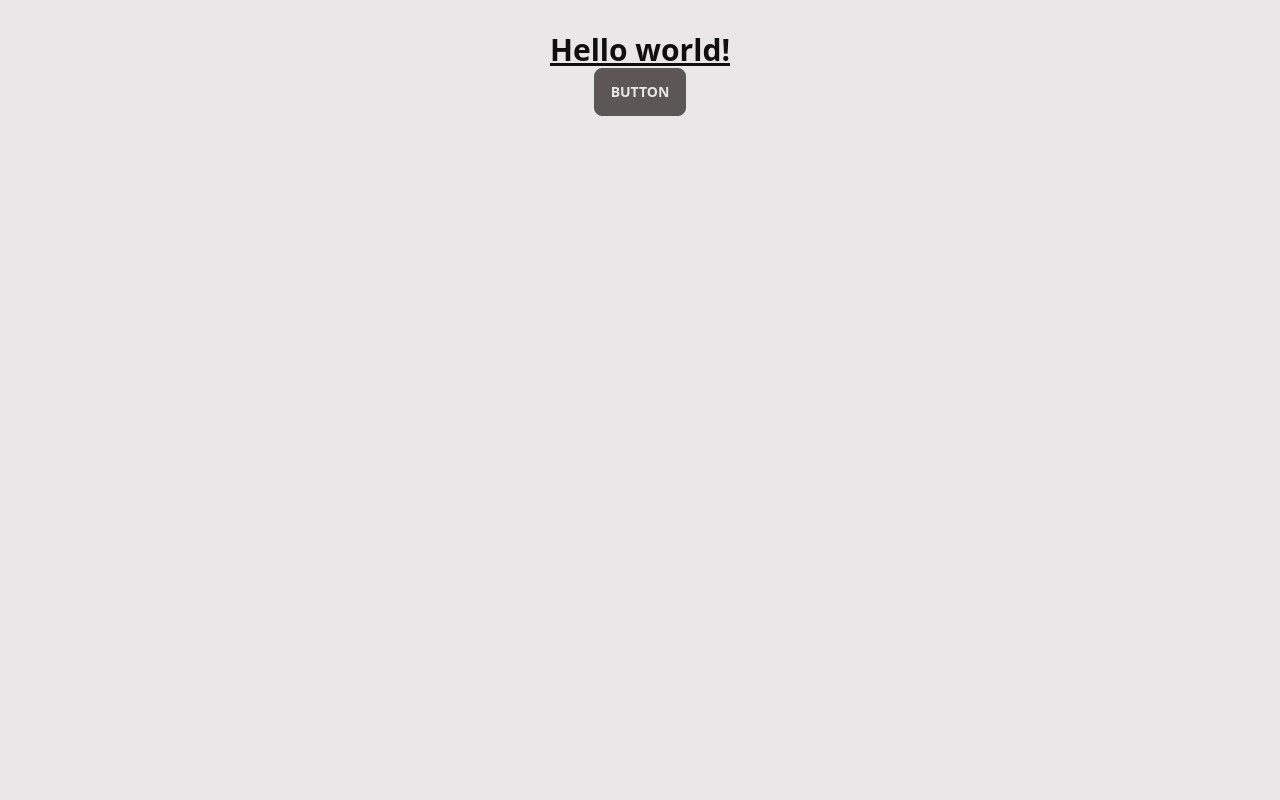
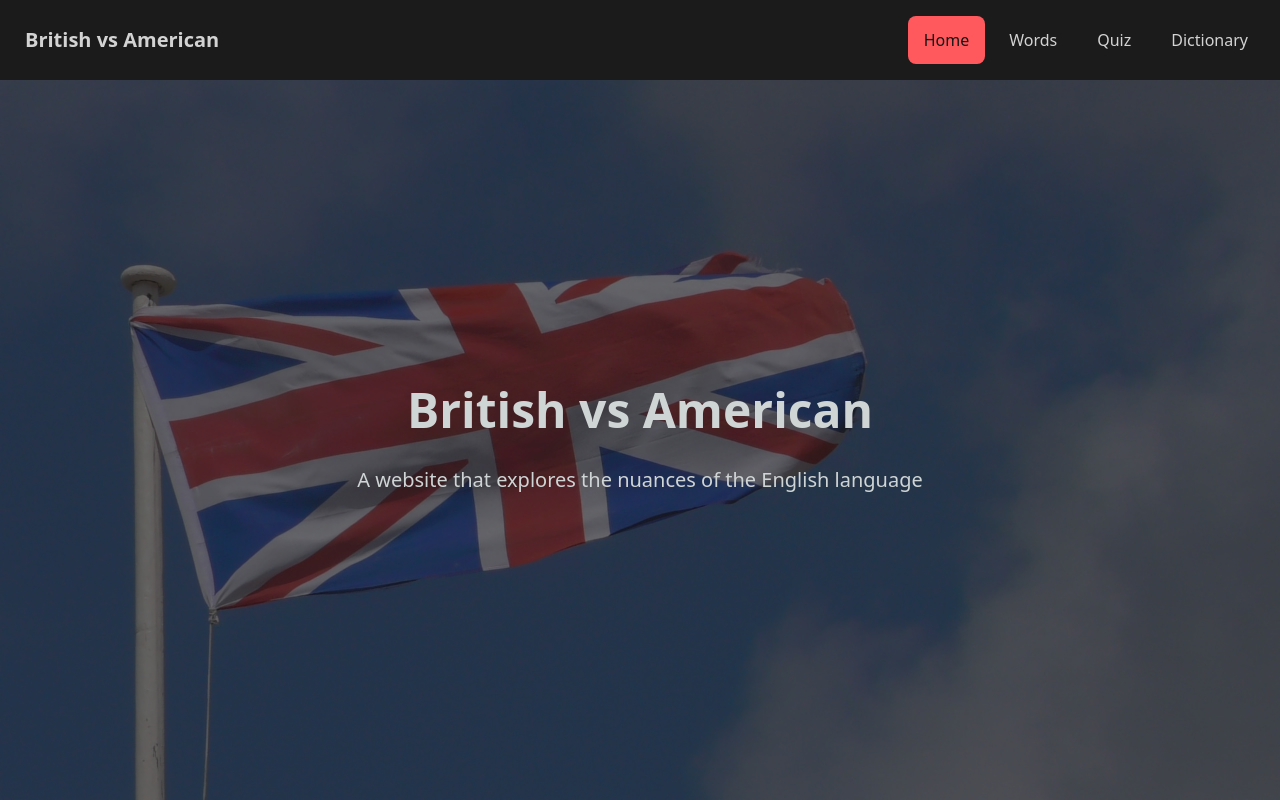
Before and after one commit to lemmoor/project1, a React (Vite) app: page / in a window 1280 px wide. Built offline with nearby package versions, Linux system fonts and the light colour scheme.

Commit message:
nav, home page banner

```diff
--- a/index.html
+++ b/index.html
@@ -1,5 +1,5 @@
 <!DOCTYPE html>
-<html lang="en" data-theme="garden">
+<html lang="en" data-theme="halloween">
   <head>
     <meta charset="UTF-8" />
     <link rel="icon" type="image/svg+xml" href="/vite.svg" />
--- a/package.json
+++ b/package.json
@@ -12,7 +12,8 @@
   "dependencies": {
     "daisyui": "^2.51.5",
     "react": "^18.2.0",
-    "react-dom": "^18.2.0"
+    "react-dom": "^18.2.0",
+    "react-router-dom": "^6.11.0"
   },
   "devDependencies": {
     "@types/react": "^18.0.28",
--- a/src/App.tsx
+++ /dev/null
@@ -1,14 +0,0 @@
-function App() {
-  return (
-    <>
-      <h1 className="text-3xl font-bold underline cursor-pointer">
-        Hello world!
-      </h1>
-      <button type="button" className="btn">
-        Button
-      </button>
-    </>
-  );
-}
-
-export default App;
--- /dev/null
+++ b/src/components/Nav.tsx
@@ -0,0 +1,31 @@
+import { NavLink } from 'react-router-dom';
+
+function Nav() {
+  return (
+    <nav className="navbar bg-base-300 py-4">
+      <div className="flex-1">
+        <NavLink to="/" className="btn btn-ghost normal-case text-xl">
+          British vs American
+        </NavLink>
+      </div>
+      <div className="flex-none">
+        <ul className="menu menu-horizontal px-2 gap-2">
+          <li>
+            <NavLink to="/">Home</NavLink>
+          </li>
+          <li>
+            <NavLink to="/words">Words</NavLink>
+          </li>
+          <li>
+            <NavLink to="/quiz">Quiz</NavLink>
+          </li>
+          <li>
+            <NavLink to="/dict">Dictionary</NavLink>
+          </li>
+        </ul>
+      </div>
+    </nav>
+  );
+}
+
+export default Nav;
--- a/src/index.css
+++ b/src/index.css
@@ -2,7 +2,7 @@
 @tailwind components;
 @tailwind utilities;
 
-:root {
+/* :root {
   color-scheme: light dark;
 
   font-synthesis: none;
@@ -24,4 +24,4 @@
 
 a {
   text-decoration: inherit;
-}
+} */
--- a/src/main.tsx
+++ b/src/main.tsx
@@ -1,10 +1,17 @@
 import React from 'react';
 import ReactDOM from 'react-dom/client';
-import App from './App';
+import { BrowserRouter as Router, Route, Routes } from 'react-router-dom';
+import Home from './pages/Home';
 import './index.css';
+import Nav from './components/Nav';
 
 ReactDOM.createRoot(document.getElementById('root') as HTMLElement).render(
   <React.StrictMode>
-    <App />
+    <Router>
+      <Nav />
+      <Routes>
+        <Route path="/" element={<Home />} />
+      </Routes>
+    </Router>
   </React.StrictMode>
 );
--- /dev/null
+++ b/src/pages/Home.tsx
@@ -0,0 +1,22 @@
+import banner from '../assets/home-bg-banner.jpg';
+
+function Home() {
+  return (
+    <div>
+      <div
+        className="hero h-[calc(100vh-5rem)]"
+        style={{ backgroundImage: `url(${banner})` }}
+      >
+        <div className="hero-content text-center text-neutral-content grid items-center">
+          <h1 className="text-5xl font-bold mb-4">British vs American</h1>
+          <p className="text-xl">
+            A website that explores the nuances of the English language
+          </p>
+        </div>
+        <div className="hero-overlay bg-opacity-65" />
+      </div>
+    </div>
+  );
+}
+
+export default Home;
--- a/tailwind.config.js
+++ b/tailwind.config.js
@@ -1,9 +1,22 @@
 /** @type {import('tailwindcss').Config} */
-import daisyui from "daisyui";
+import daisyui from 'daisyui';
+import themes from 'daisyui/src/colors/themes';
+
 export default {
-  content: ["./index.html", "./src/**/*.{js,ts,jsx,tsx}"],
+  content: ['./index.html', './src/**/*.{js,ts,jsx,tsx}'],
   theme: {
     extend: {},
   },
   plugins: [daisyui],
+  daisyui: {
+    themes: [
+      {
+        light: {
+          ...themes['[data-theme=halloween]'],
+          primary: '#ff595e',
+          'primary-focus': '#A22A2E',
+        },
+      },
+    ],
+  },
 };
--- a/tsconfig.json
+++ b/tsconfig.json
@@ -19,6 +19,6 @@
     "noUnusedParameters": true,
     "noFallthroughCasesInSwitch": true
   },
-  "include": ["src", ".eslintrc.cjs"],
+  "include": ["src", ".eslintrc.cjs", "tailwind.config.js"],
   "references": [{ "path": "./tsconfig.node.json" }]
 }
```
Also changed, not shown: .prettierrc.cjs, src/assets/home-bg-banner.jpg (added), 1 other file (tests, documents, lock files or other folders).
